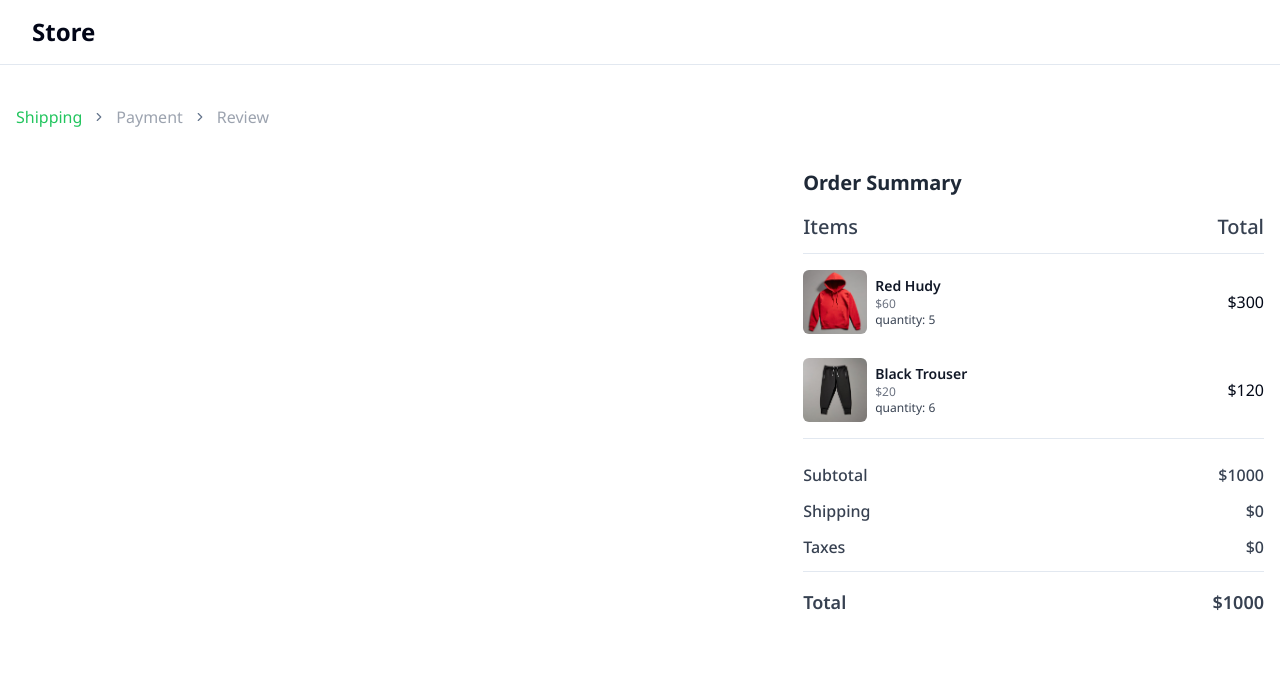
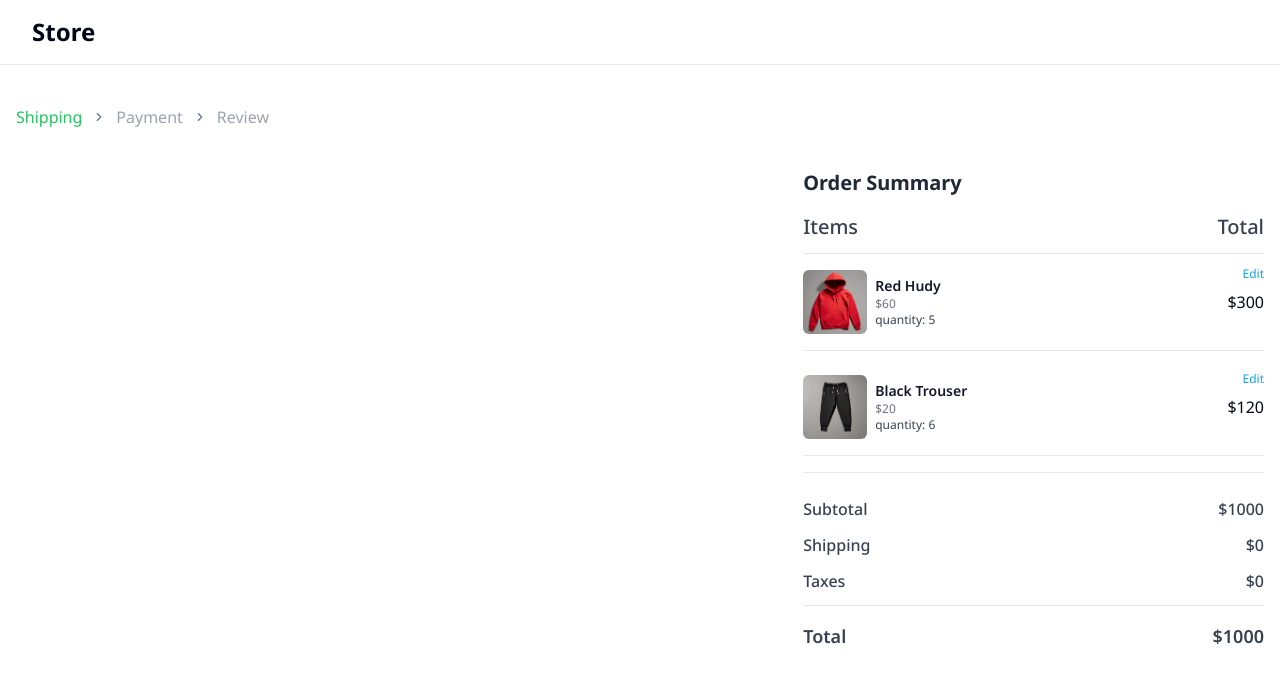
Before and after one commit to ThapaSurace/checkout_design, a React (Vite) app: page /checkout in a window 1280 px wide. Shown: the top 682 px of the page. Built offline with nearby package versions, Linux system fonts and the light colour scheme.

Commit message:
add edit button

```diff
--- a/src/components/SmallCartList.tsx
+++ b/src/components/SmallCartList.tsx
@@ -11,7 +11,10 @@ const SmallCartList = () => {
       <Separator />
       <div className="space-y-6 mt-4">
         {cartItems.map((item) => (
-          <div key={item.id} className="flex justify-between items-center">
+          <div
+            key={item.id}
+            className="flex justify-between items-center relative border-b pb-4"
+          >
             <div className="flex items-center gap-2">
               <img
                 className="w-16 h-16 rounded-md"
@@ -26,9 +29,11 @@ const SmallCartList = () => {
                 </div>
               </div>
             </div>
-            <div>
+            <div className="">
               <span>${item.quantity * item.price}</span>
-              {/* <span className="text-sky-500">Edit</span> */}
+              <span className="text-sky-500 hover:text-sky-600 text-xs absolute -top-1 right-0 cursor-pointer">
+                Edit
+              </span>
             </div>
           </div>
         ))}
```
